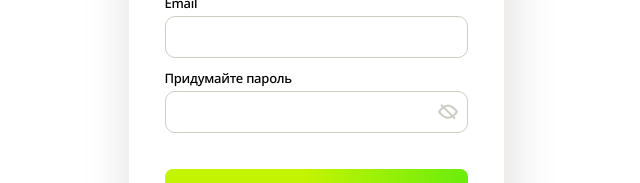
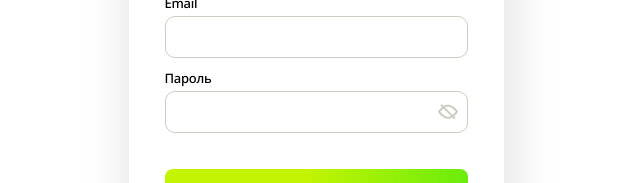
Before and after one commit to friends-locator/frontend, a React (Create React App) app: page /signin in a window 1280 px wide. Shown: the part 492-675 px from the top of the page, without its empty margins (324-964 px from the left). Built offline with nearby package versions, Linux system fonts and the light colour scheme.

Commit message:
fix(signin): correct input pasword title

```diff
--- a/src/pages/Signin/Signin.js
+++ b/src/pages/Signin/Signin.js
@@ -110,7 +110,7 @@ export const Signin = () => {
 						inputError={emailError}
 					/>
 					<InputPassword
-						label="Придумайте пароль"
+						label="Пароль"
 						passwordType={passwordType}
 						id="password"
 						name="password"
```
